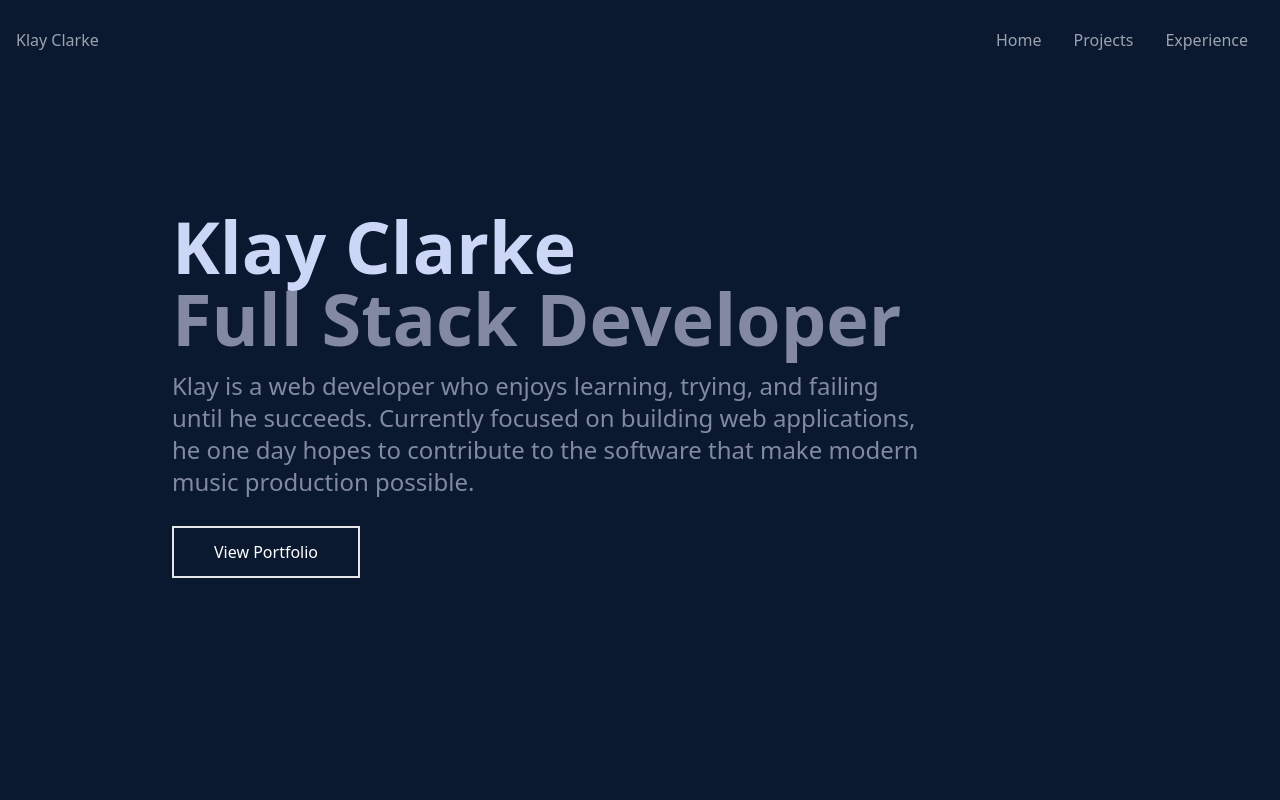
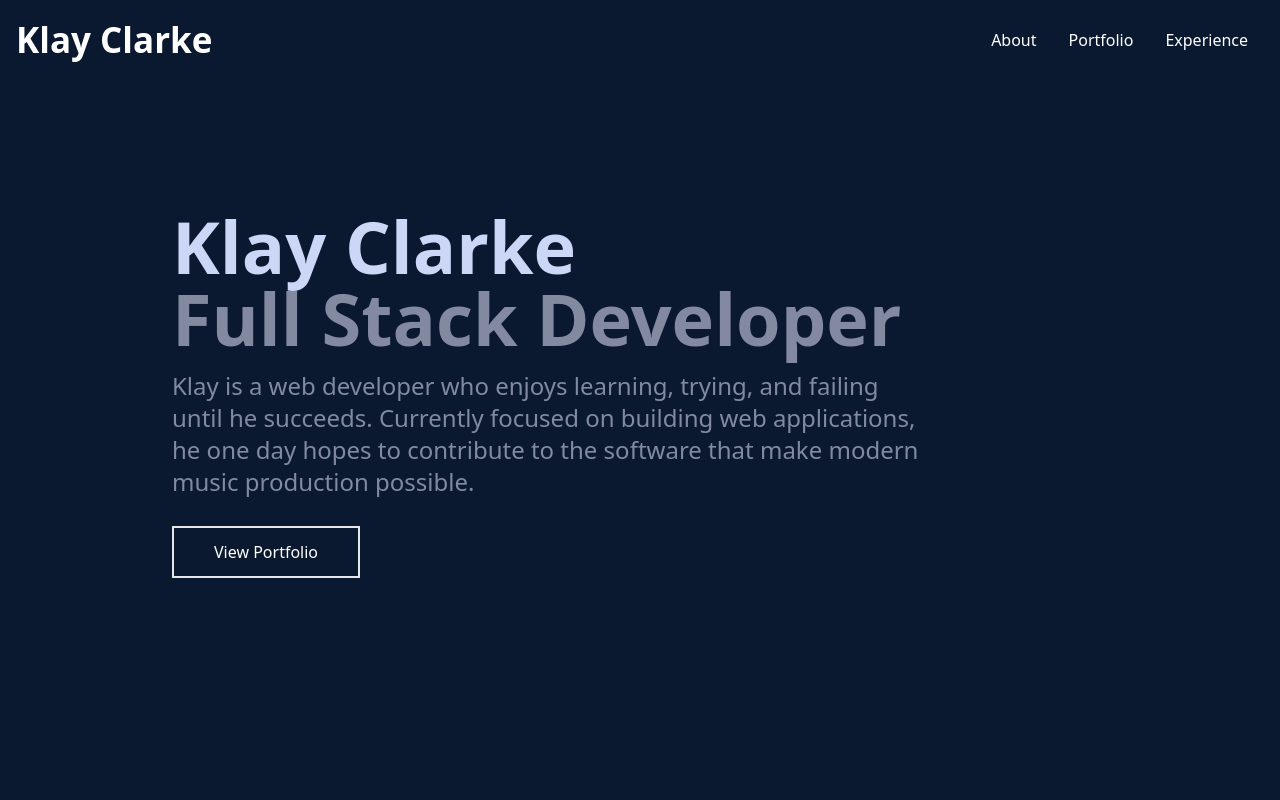
Before and after one commit to KlayClarke/personal_website, a React (Create React App) app: page / in a window 1280 px wide. Shown: the top 800 px of the page. Built offline with nearby package versions, Linux system fonts and the light colour scheme.

Commit message:
add react-scroll link functionality to navbar links

```diff
--- a/src/components/Navbar.jsx
+++ b/src/components/Navbar.jsx
@@ -1,5 +1,6 @@
 import { useState } from "react";
 import { FaBars, FaTimes } from "react-icons/fa";
+import { Link } from "react-scroll";
 
 export default function Navbar() {
   const [nav, setNav] = useState(false);
@@ -9,14 +10,48 @@ export default function Navbar() {
   };
 
   return (
-    <nav className="fixed w-full h-[80px] flex justify-between items-center px-4 bg-[#0a192f] text-gray-400">
+    <nav className="fixed w-full h-[80px] flex justify-between items-center px-4 bg-[#0a192f] text-white">
       <div>
-        <h1>Klay Clarke</h1>
+        <Link
+          to="home"
+          smooth={true}
+          duration={1000}
+          className="cursor-pointer"
+        >
+          <h1 className="text-[35px] font-bold name-logo">Klay Clarke</h1>
+        </Link>
       </div>
       <ul className="hidden md:flex">
-        <li>Home</li>
-        <li>Projects</li>
-        <li>Experience</li>
+        <li>
+          <Link
+            to="about"
+            smooth={true}
+            duration={1000}
+            className="hover:underline"
+          >
+            About
+          </Link>
+        </li>
+        <li>
+          <Link
+            to="portfolio"
+            smooth={true}
+            duration={1000}
+            className="hover:underline"
+          >
+            Portfolio
+          </Link>
+        </li>
+        <li>
+          <Link
+            to="experience"
+            smooth={true}
+            duration={1000}
+            className="hover:underline"
+          >
+            Experience
+          </Link>
+        </li>
       </ul>
       {/* Hamburger Icon */}
       <ul className="md:hidden z-10">
@@ -24,7 +59,7 @@ export default function Navbar() {
           {!nav ? (
             <FaBars onClick={handleClick} />
           ) : (
-            <FaTimes onClick={handleClick} />
+            <FaTimes onClick={handleClick} className="text-white" />
           )}
         </li>
       </ul>
@@ -33,13 +68,30 @@ export default function Navbar() {
         className={
           !nav
             ? "hidden"
-            : "absolute top-0 left-0 w-full h-screen bg-[#0a192f] flex flex-col justify-center items-center"
+            : "absolute top-0 left-0 w-full h-screen bg-[#0a192f] text-white flex flex-col justify-center items-center"
         }
       >
         <ul>
-          <li className="py-6 text-4xl">Home</li>
-          <li className="py-6 text-4xl">Projects</li>
-          <li className="py-6 text-4xl">Experience</li>
+          <li className="py-6 text-4xl">
+            <Link to="home" smooth={true} duration={1000}>
+              Home
+            </Link>
+          </li>
+          <li className="py-6 text-4xl">
+            <Link to="home" smooth={true} duration={1000}>
+              About
+            </Link>
+          </li>
+          <li className="py-6 text-4xl">
+            <Link to="home" smooth={true} duration={1000}>
+              Portfolio
+            </Link>
+          </li>
+          <li className="py-6 text-4xl">
+            <Link to="home" smooth={true} duration={1000}>
+              Experience
+            </Link>
+          </li>
         </ul>
       </div>
     </nav>
```
